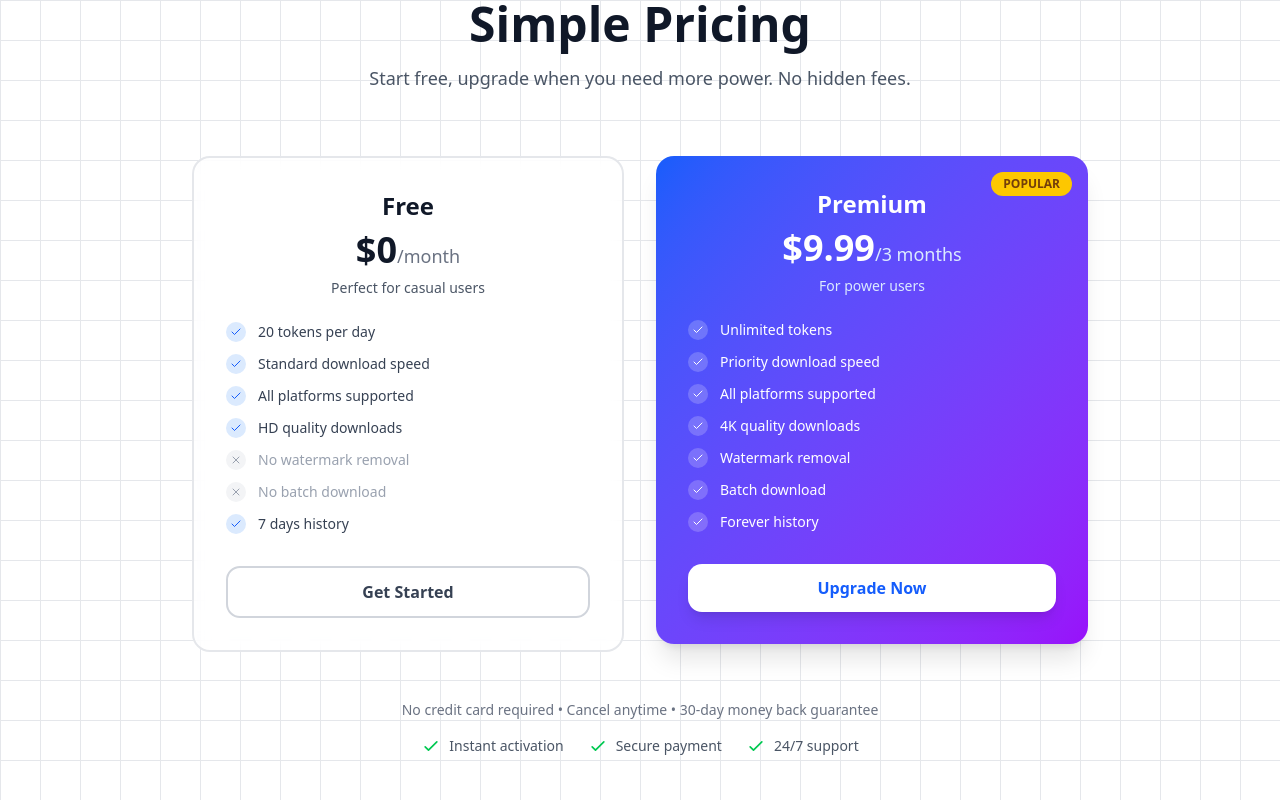
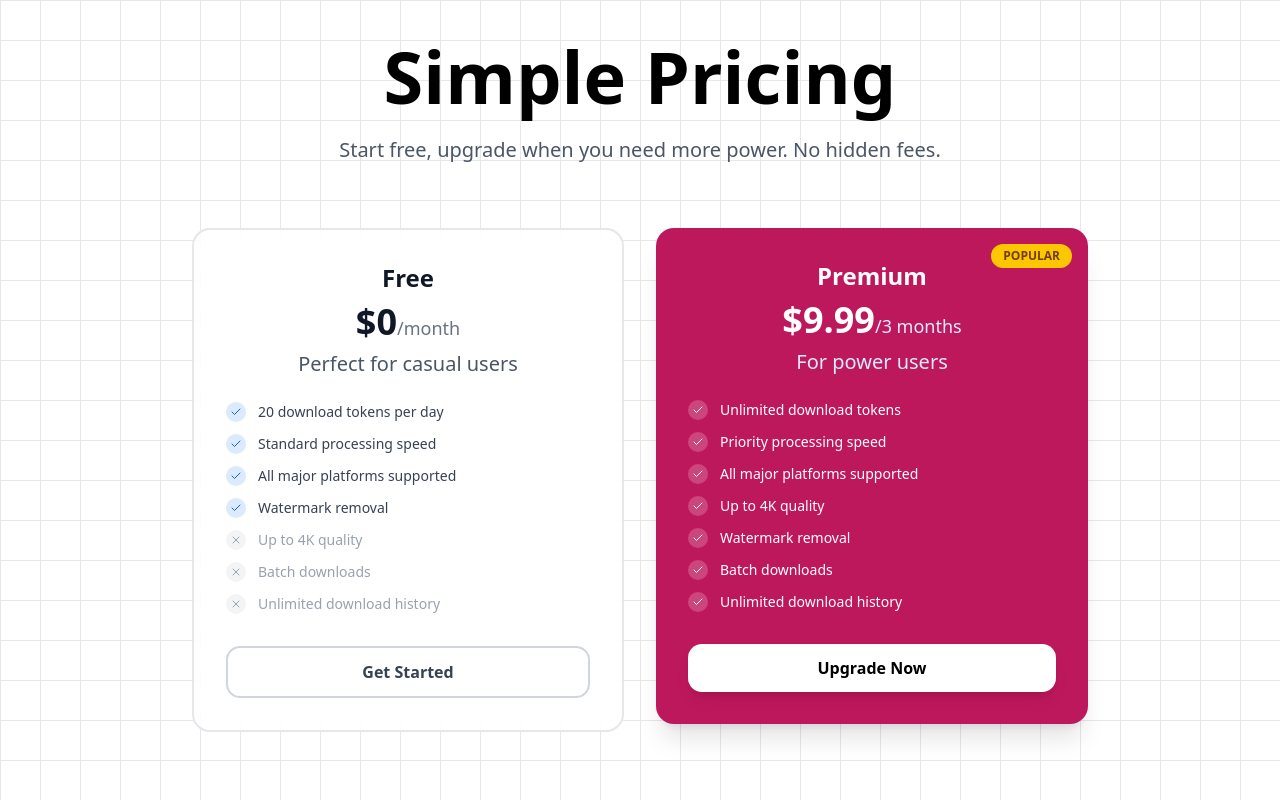
Before and after one commit to afganirw07/Social-Media-Downloader, a Next.js app: page / in a window 1280 px wide. Shown: the part 2400-3202 px from the top of the page. Built offline with nearby package versions, Linux system fonts and the light colour scheme.

Commit message:
refactor: Update pricing features and improve layout for clarity and consistency

```diff
--- a/components/landingpage/pricing/pricing-cards.tsx
+++ b/components/landingpage/pricing/pricing-cards.tsx
@@ -29,7 +29,7 @@ export default function PricingCard({
     <div className={cn(
       "relative rounded-2xl p-8 transition-all duration-300",
       isPremium
-        ? "bg-linear-to-br from-blue-600 to-purple-600 shadow-xl hover:shadow-2xl"
+        ? "bg-linear-to-br bg-[#be185d] shadow-xl hover:shadow-2xl"
         : "bg-white/70 backdrop-blur-sm border-2 border-gray-200 hover:border-gray-300 hover:shadow-lg"
     )}>
 
@@ -59,7 +59,7 @@ export default function PricingCard({
           </span>
         </div>
         <p className={cn(
-          "text-sm",
+          "text-md md:text-xl text-center",
           isPremium ? "text-blue-100" : "text-gray-600"
         )}>
           {description}
@@ -74,8 +74,8 @@ export default function PricingCard({
               isPremium
                 ? "bg-white/20"
                 : feature.included
-                ? "bg-blue-100"
-                : "bg-gray-100"
+                  ? "bg-blue-100"
+                  : "bg-gray-100"
             )}>
               {feature.included ? (
                 <Check className={cn("w-3 h-3", isPremium ? "text-white" : "text-blue-600")} />
@@ -88,8 +88,8 @@ export default function PricingCard({
               isPremium
                 ? "text-white font-medium"
                 : feature.included
-                ? "text-gray-700"
-                : "text-gray-400"
+                  ? "text-gray-700"
+                  : "text-gray-400"
             )}>
               {feature.text}
             </span>
@@ -98,9 +98,9 @@ export default function PricingCard({
       </div>
 
       <button className={cn(
-        "w-full py-3 px-6 font-semibold rounded-xl transition-all duration-300",
+        "w-full py-3 px-6 font-bold rounded-xl transition-all duration-300",
         isPremium
-          ? "bg-white text-blue-600 hover:bg-blue-50 shadow-lg hover:shadow-xl"
+          ? "bg-white text-black hover:bg-blue-50 shadow-lg hover:shadow-xl"
           : "border-2 border-gray-300 text-gray-700 hover:bg-gray-50"
       )}>
         {isPremium ? "Upgrade Now" : "Get Started"}
--- a/components/sections/pricing.tsx
+++ b/components/sections/pricing.tsx
@@ -5,27 +5,29 @@ import { motion } from "framer-motion"
 
 export default function Pricing() {
   const freeFeatures = [
-    { text: "20 tokens per day", included: true },
-    { text: "Standard download speed", included: true },
-    { text: "All platforms supported", included: true },
-    { text: "HD quality downloads", included: true },
-    { text: "No watermark removal", included: false },
-    { text: "No batch download", included: false },
-    { text: "7 days history", included: true },
+    { text: "20 download tokens per day", included: true },
+    { text: "Standard processing speed", included: true },
+    { text: "All major platforms supported", included: true },
+    { text: "Watermark removal", included: true },
+    { text: "Up to 4K quality", included: false },
+    { text: "Batch downloads", included: false },
+    { text: "Unlimited download history", included: false },
   ]
 
+
   const premiumFeatures = [
-    { text: "Unlimited tokens", included: true },
-    { text: "Priority download speed", included: true },
-    { text: "All platforms supported", included: true },
-    { text: "4K quality downloads", included: true },
+    { text: "Unlimited download tokens", included: true },
+    { text: "Priority processing speed", included: true },
+    { text: "All major platforms supported", included: true },
+    { text: "Up to 4K quality", included: true },
     { text: "Watermark removal", included: true },
-    { text: "Batch download", included: true },
-    { text: "Forever history", included: true },
+    { text: "Batch downloads", included: true },
+    { text: "Unlimited download history", included: true },
   ]
 
+
   return (
-    <div className="w-full px-4 relative z-10 bg-grid-fade">
+    <div className="w-full px-4 py-10 relative z-10 bg-grid-fade">
       <div className="max-w-6xl mx-auto">
 
         {/* Header */}
@@ -36,16 +38,19 @@ export default function Pricing() {
           viewport={{ once: true }}
           className="text-center mb-16"
         >
-          <h2 className="text-4xl md:text-5xl font-bold text-gray-900 mb-4">
-            Simple Pricing
-          </h2>
-          <p className="text-lg text-gray-600 max-w-2xl mx-auto">
-            Start free, upgrade when you need more power. No hidden fees.
-          </p>
+          <div className="flex flex-col justify-center items-center">
+
+            <h2 className="text-3xl sm:text-4xl md:text-7xl font-bold text-center text-black max-w-4xl md:max-w-6xl">
+              Simple Pricing
+            </h2>
+            <p className="mt-6 text-md md:text-xl text-center text-gray-600 max-w-2xl">
+              Start free, upgrade when you need more power. No hidden fees.
+            </p>
+          </div>
         </motion.div>
 
         {/* Pricing Cards */}
-        <div className="grid md:grid-cols-2 gap-8 max-w-4xl mx-auto mb-12">
+        <div className="grid md:grid-cols-2 gap-8 max-w-4xl mx-auto mb-12 ">
 
           {/* Free Plan */}
           <motion.div
@@ -83,38 +88,7 @@ export default function Pricing() {
 
         </div>
 
-        {/* FAQ Mini */}
-        <motion.div
-          initial={{ opacity: 0, y: 20 }}
-          whileInView={{ opacity: 1, y: 0 }}
-          transition={{ duration: 0.6, delay: 0.2 }}
-          viewport={{ once: true }}
-          className="text-center"
-        >
-          <p className="text-sm text-gray-500 my-4">
-            No credit card required • Cancel anytime • 30-day money back guarantee
-          </p>
-          <div className="flex flex-wrap justify-center gap-6 text-sm text-gray-600 mb-4">
-            <div className="flex items-center gap-2">
-              <svg className="w-5 h-5 text-green-500" fill="none" stroke="currentColor" viewBox="0 0 24 24">
-                <path strokeLinecap="round" strokeLinejoin="round" strokeWidth={2} d="M5 13l4 4L19 7" />
-              </svg>
-              <span>Instant activation</span>
-            </div>
-            <div className="flex items-center gap-2">
-              <svg className="w-5 h-5 text-green-500" fill="none" stroke="currentColor" viewBox="0 0 24 24">
-                <path strokeLinecap="round" strokeLinejoin="round" strokeWidth={2} d="M5 13l4 4L19 7" />
-              </svg>
-              <span>Secure payment</span>
-            </div>
-            <div className="flex items-center gap-2">
-              <svg className="w-5 h-5 text-green-500" fill="none" stroke="currentColor" viewBox="0 0 24 24">
-                <path strokeLinecap="round" strokeLinejoin="round" strokeWidth={2} d="M5 13l4 4L19 7" />
-              </svg>
-              <span>24/7 support</span>
-            </div>
-          </div>
-        </motion.div>
+
 
       </div>
     </div>
```
